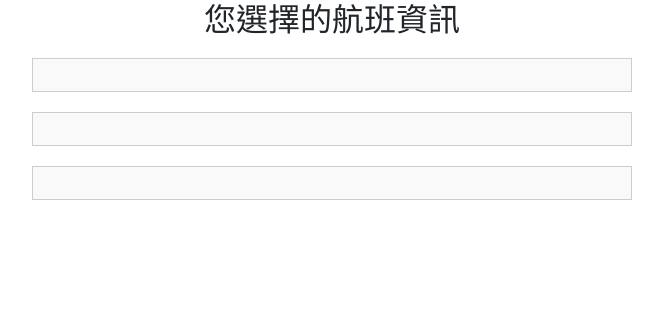
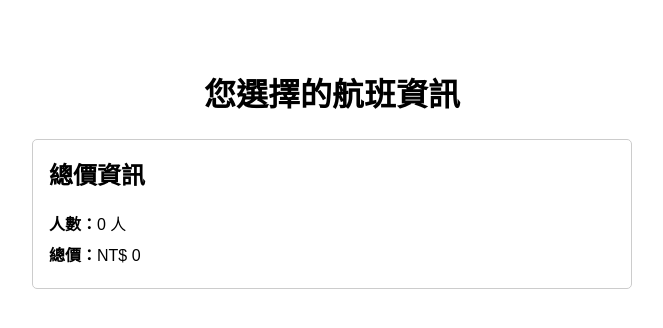
Before and after one commit to wang8881012/flight, a PHP site: page /public/nextPage.html in a window 1280 px wide. Shown: the top 328 px of the page, without its empty margins (308-971 px from the left). Run offline with PHP 8.4, Linux system fonts and the light colour scheme; style sheets or scripts are compiled from the project's sources.

Commit message:
確定人數function

```diff
--- a/dist/css/search.css
+++ b/dist/css/search.css
@@ -165,6 +165,9 @@ nav a {
   margin-top: 1px;
   color: #2B3B52;
 }
+.ConfirmIconCard p {
+  margin: 0;
+}
 
 .SelectedFlightsInfo {
   display: flex;
--- a/public/nextPage.html
+++ b/public/nextPage.html
@@ -3,67 +3,128 @@
 
 <head>
     <meta charset="UTF-8" />
-    <title>選擇結果</title>
-    <link rel="stylesheet" href="./css/style.css" />
+    <meta name="viewport" content="width=device-width, initial-scale=1" />
+    <title>您選擇的航班資訊</title>
     <style>
-        .flight-box {
-            border: 1px solid #ccc;
-            padding: 16px;
-            margin: 20px auto;
-            width: 80%;
+        body {
+            font-family: Arial, sans-serif;
             max-width: 600px;
-            background-color: #f9f9f9;
+            margin: 2rem auto;
+            padding: 1rem;
         }
 
-        h2 {
+        h1 {
             text-align: center;
+            margin-bottom: 1.5rem;
+        }
+
+        .section {
+            border: 1px solid #ccc;
+            padding: 1rem;
+            margin-bottom: 1.5rem;
+            border-radius: 5px;
+        }
+
+        .section h2 {
+            margin-top: 0;
+        }
+
+        p {
+            margin: 0.4rem 0;
+        }
+
+        .label {
+            font-weight: bold;
         }
     </style>
 </head>
 
 <body>
-    <h2>您選擇的航班資訊</h2>
-    <div class="flight-box" id="outboundBox"></div>
-    <div class="flight-box" id="returnBox"></div>
-    <div class="flight-box" id="totalPriceBox"></div>
+
+    <h1>您選擇的航班資訊</h1>
+
+    <div id="summarySection" class="section">
+        <h2>總價資訊</h2>
+        <p><span class="label">人數：</span><span id="passengerCount">0</span> 人</p>
+        <p><span class="label">總價：</span>NT$ <span id="totalPrice">0</span></p>
+    </div>
+
+    <div id="oneWaySection" class="section" style="display:none;">
+        <h2>單程航班</h2>
+        <p><span class="label">出發地：</span><span id="oneWayFrom"></span></p>
+        <p><span class="label">目的地：</span><span id="oneWayTo"></span></p>
+        <p><span class="label">艙等：</span><span id="oneWayClass"></span></p>
+        <p><span class="label">單人價格：</span>NT$ <span id="oneWayPrice"></span></p>
+    </div>
+
+    <div id="roundTripSection" style="display:none;">
+        <div class="section">
+            <h2>去程航班</h2>
+            <p><span class="label">出發地：</span><span id="roundGoFrom"></span></p>
+            <p><span class="label">目的地：</span><span id="roundGoTo"></span></p>
+            <p><span class="label">艙等：</span><span id="roundGoClass"></span></p>
+            <p><span class="label">單人價格：</span>NT$ <span id="roundGoPrice"></span></p>
+        </div>
+        <div class="section">
+            <h2>回程航班</h2>
+            <p><span class="label">出發地：</span><span id="roundReturnFrom"></span></p>
+            <p><span class="label">目的地：</span><span id="roundReturnTo"></span></p>
+            <p><span class="label">艙等：</span><span id="roundReturnClass"></span></p>
+            <p><span class="label">單人價格：</span>NT$ <span id="roundReturnPrice"></span></p>
+        </div>
+    </div>
 
     <script>
-        const tripType = localStorage.getItem('tripType');
-        const outbound = JSON.parse(localStorage.getItem('selectedOutbound'));
-        const returnFlight = JSON.parse(localStorage.getItem('selectedReturn'));
-        const outboundBox = document.getElementById('outboundBox');
-        const returnBox = document.getElementById('returnBox');
-        const priceBox = document.getElementById('totalPriceBox');
+        document.addEventListener("DOMContentLoaded", function () {
+            const tripType = localStorage.getItem('tripType') || 'oneway';
+            const passengerCount = parseInt(localStorage.getItem('passengerCount')) || 0;
+            const selectedOutbound = JSON.parse(localStorage.getItem('selectedOutbound'));
+            const selectedReturn = JSON.parse(localStorage.getItem('selectedReturn'));
 
-        if (tripType === 'round' && outbound && returnFlight) {
-            outboundBox.innerHTML = `
-        <h3>去程航班</h3>
-        <p>出發地：${outbound.departure.city} ${outbound.departure.time}</p>
-        <p>目的地：${outbound.arrival.city} ${outbound.arrival.time}</p>
-        <p>艙等：${outbound.selectedClass.toUpperCase()}</p>
-        <p>價格：$${outbound.selectedPrice.toLocaleString()}</p>`;
+            // 價格格式化
+            function formatPrice(num) {
+                return Number(num).toLocaleString('zh-Hant-TW');
+            }
 
-            returnBox.innerHTML = `
-        <h3>回程航班</h3>
-        <p>出發地：${returnFlight.departure.city} ${returnFlight.departure.time}</p>
-        <p>目的地：${returnFlight.arrival.city} ${returnFlight.arrival.time}</p>
-        <p>艙等：${returnFlight.selectedClass.toUpperCase()}</p>
-        <p>價格：$${returnFlight.selectedPrice.toLocaleString()}</p>`;
+            // 更新人數
+            document.getElementById('passengerCount').textContent = passengerCount;
 
-            const total = outbound.selectedPrice + returnFlight.selectedPrice;
-            priceBox.innerHTML = `<h3>總價</h3><p>$${total.toLocaleString()}</p>`;
-        } else if (tripType === 'oneway' && outbound) {
-            outboundBox.innerHTML = `
-        <h3>單程航班</h3>
-        <p>出發地：${outbound.departure.city} ${outbound.departure.time}</p>
-        <p>目的地：${outbound.arrival.city} ${outbound.arrival.time}</p>
-        <p>艙等：${outbound.selectedClass.toUpperCase()}</p>
-        <p>價格：$${outbound.selectedPrice.toLocaleString()}</p>`;
-            returnBox.style.display = 'none';
-            const total = outbound.selectedPrice;
-            priceBox.innerHTML = `<h3>總價</h3><p>$${total.toLocaleString()}</p>`;
-        }
+            // 若資料齊全才處理
+            if (passengerCount > 0 && selectedOutbound && selectedOutbound.selectedPrice) {
+                if (tripType === 'round' && selectedReturn && selectedReturn.selectedPrice) {
+                    const totalPrice = (Number(selectedOutbound.selectedPrice) + Number(selectedReturn.selectedPrice)) * passengerCount;
+                    document.getElementById('totalPrice').textContent = formatPrice(totalPrice);
+
+                    // 顯示 round trip 區塊
+                    document.getElementById('roundTripSection').style.display = 'block';
+
+                    // 去程
+                    document.getElementById('roundGoFrom').textContent = `${selectedOutbound.from_airport} - ${selectedOutbound.departure.city}`;
+                    document.getElementById('roundGoTo').textContent = `${selectedOutbound.to_airport} - ${selectedOutbound.arrival.city}`;
+                    document.getElementById('roundGoClass').textContent = selectedOutbound.selectedClass.toUpperCase();
+                    document.getElementById('roundGoPrice').textContent = formatPrice(selectedOutbound.selectedPrice);
+
+                    // 回程
+                    document.getElementById('roundReturnFrom').textContent = `${selectedReturn.from_airport} - ${selectedReturn.departure.city}`;
+                    document.getElementById('roundReturnTo').textContent = `${selectedReturn.to_airport} - ${selectedReturn.arrival.city}`;
+                    document.getElementById('roundReturnClass').textContent = selectedReturn.selectedClass.toUpperCase();
+                    document.getElementById('roundReturnPrice').textContent = formatPrice(selectedReturn.selectedPrice);
+                } else {
+                    const totalPrice = Number(selectedOutbound.selectedPrice) * passengerCount;
+                    document.getElementById('totalPrice').textContent = formatPrice(totalPrice);
+
+                    document.getElementById('oneWaySection').style.display = 'block';
+                    document.getElementById('oneWayFrom').textContent = `${selectedOutbound.from_airport} - ${selectedOutbound.departure.city}`;
+                    document.getElementById('oneWayTo').textContent = `${selectedOutbound.to_airport} - ${selectedOutbound.arrival.city}`;
+                    document.getElementById('oneWayClass').textContent = selectedOutbound.selectedClass.toUpperCase();
+                    document.getElementById('oneWayPrice').textContent = formatPrice(selectedOutbound.selectedPrice);
+                }
+            } else {
+                alert('尚未選擇航班或人數為 0，請返回上一頁重新選擇。');
+            }
+        });
     </script>
+
 </body>
 
 </html>
--- a/scss/search.scss
+++ b/scss/search.scss
@@ -194,6 +194,10 @@ nav {
         margin-top: 1px;
         color: $text-primary;
     }
+
+    p {
+        margin: 0;
+    }
 }
 
 .SelectedFlightsInfo {
```
Also changed, not shown: js/search.js (+14 -4 lines), public/index.html (+37 -0 lines), 1 other file.
